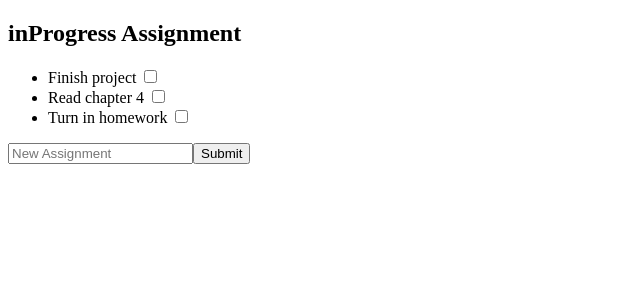
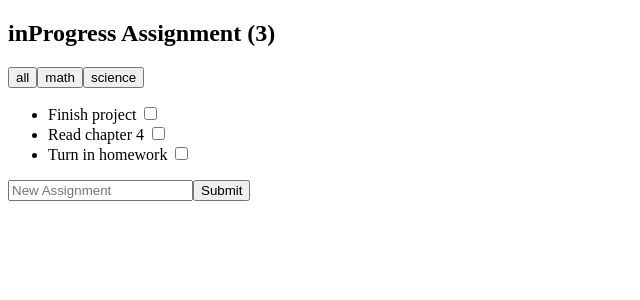
Before and after one commit to bin2003-VietNam/Vue-learning, a Vue app in the folder vue-project/: page / in a window 1280 px wide. Shown: the top 300 px of the page, without its empty margins (0-640 px from the left). Built offline with nearby package versions, Linux system fonts and the light colour scheme; the HTML template or start-up script is replaced by a standard one.

Commit message:
new Set(), :class for active button, v-bind:key for FOR loop

```diff
--- a/vue-project/src/compoents/AssignmentList.vue
+++ b/vue-project/src/compoents/AssignmentList.vue
@@ -1,6 +1,36 @@
+<template>
+    <div class="flex flex-col items-center justify-center h-auto mb-3" v-show="assignments.length">
+        <h2 class="mb-6 font-bold">
+            {{ title }}
+            <span>({{ assignments.length }})</span>
+        </h2>
+
+        <div class="flex gap-2">
+            <button v-for="tag in tags" v-bind:key="tag"
+                @click="currentTag = tag"
+                class="border rounded px-1 py-px text-xs"
+                :class="{
+                    'border-blue-500 text-blue-500': tag === currentTag
+                }"
+                >
+                {{ tag }}
+            </button>
+        </div>
+
+        <ul class="border border-gray-500 divide-ydivide-gray-500 w-full h-full mt-6">
+            <Assignment v-for="assignment in filteredAssignment" :key="assignment.name" :assignment="assignment" />
+        </ul>
+    </div>
+</template>
+
 <script>
 import Assignment from './Assignment.vue';
 export default {
+    data() {
+        return {
+            currentTag: 'all'
+        }
+    },
     props: {
         assignments: Array,
         title: String
@@ -8,17 +38,15 @@ export default {
     components: {
         Assignment
     },
+    computed: {
+        tags() {
+            return ['all', ...new Set(this.assignments.map(a => a.tag))]
+        },
+        filteredAssignment() {
+            if (this.currentTag == "all")
+                return this.assignments
+            return this.assignments.filter(a => a.tag == this.currentTag)
+        }
+    }
 };
 </script>
-
-<template>
-    <div class="flex flex-col items-center justify-center h-auto mb-3" v-show="assignments.length">
-        <h2 class="mb-6 font-bold">{{ title }}</h2>
-        <ul class="border border-gray-500 divide-ydivide-gray-500 w-full h-full">
-            <Assignment
-                v-for="assignment in assignments"
-                :key="assignment.name"
-                :assignment="assignment" />
-        </ul>
-    </div>
-</template>
--- a/vue-project/src/compoents/Assignments.vue
+++ b/vue-project/src/compoents/Assignments.vue
@@ -9,9 +9,9 @@ export default {
             like: 0,
             active: false,
             assignments: [
-                { name: 'Finish project', completed: false },
-                { name: 'Read chapter 4', completed: false },
-                { name: 'Turn in homework', completed: false }
+                { name: 'Finish project', completed: false, tag: 'math' },
+                { name: 'Read chapter 4', completed: false, tag:'science' },
+                { name: 'Turn in homework', completed: false, tag:'math' }
             ],
         };
     },
```
